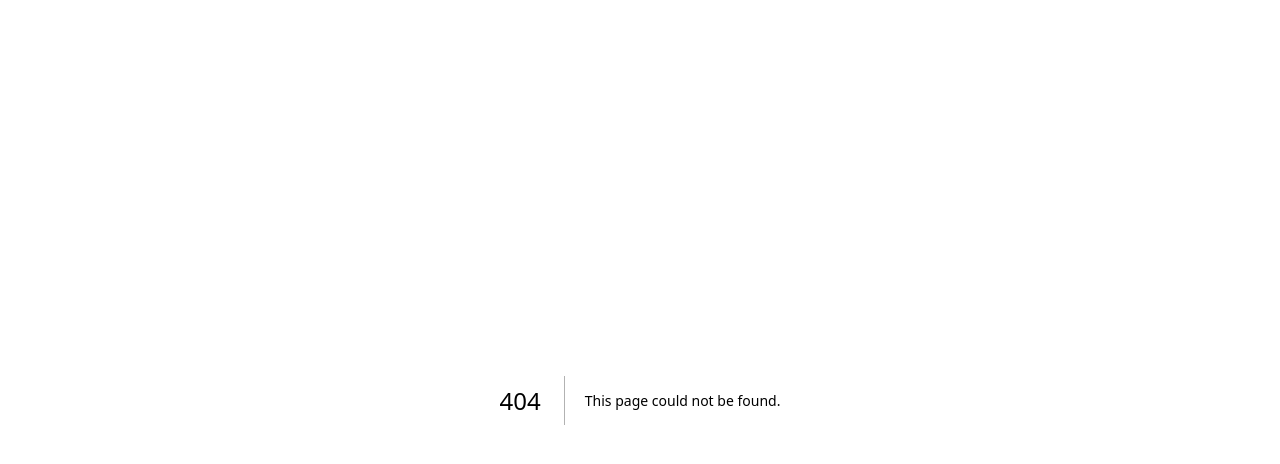
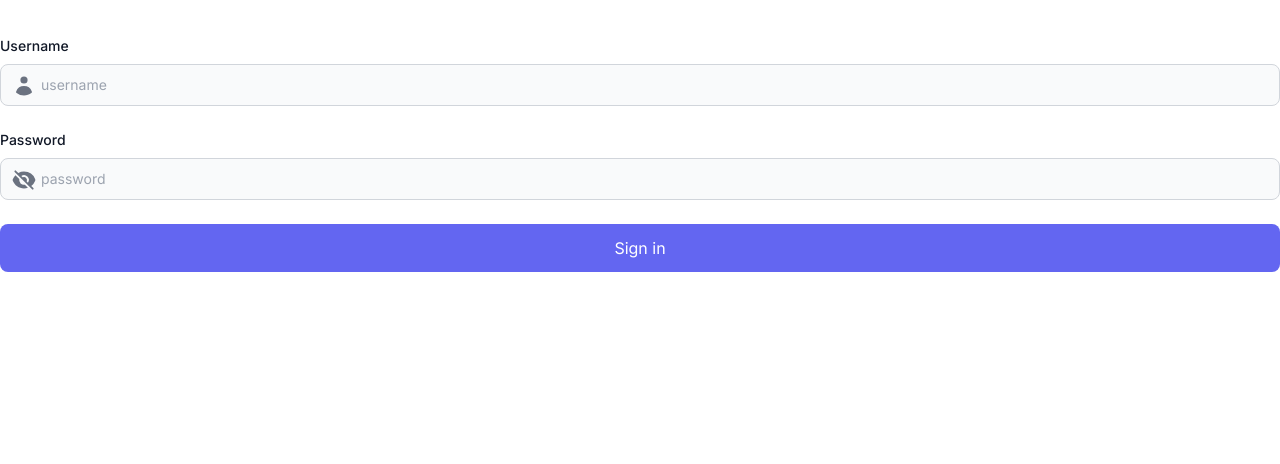
Before and after one commit to AmirHosseinShamsi/test-project, a Next.js app: page /test/api-fetch in a window 1280 px wide. Before the commit this address had no page. Shown: the top 464 px of the page. Built offline with nearby package versions, Linux system fonts and the light colour scheme.

Commit message:
sign-in page done

```diff
--- a/components/login-page/SubmitButton.jsx
+++ b/components/login-page/SubmitButton.jsx
@@ -1,11 +1,16 @@
-import React from 'react';
+import React from "react";
 
-const SubmitButton = ({text , type}) => {
-    return (
-        <>
-            <button className="w-full py-3 bg-indigo-500 rounded-lg text-white" type={type}>{text}</button>
-        </>
-    );
+const SubmitButton = ({ text, type, isLoading }) => {
+  return (
+    <>
+      <button
+        className="w-full py-3 bg-indigo-500 rounded-lg text-white"
+        type={type}
+      >
+        {isLoading ? "isLoading..." : text}
+      </button>
+    </>
+  );
 };
 
 export default SubmitButton;
--- a/public/js files/validation.js
+++ b/public/js files/validation.js
@@ -2,13 +2,14 @@ import * as yup from "yup";
 
 const usernameCharacters = /^[a-zA-Z0-9_-]+$/;
 
+
 export const LoginSchema = yup.object({
-    username: yup
+    uname: yup
         .string()
         .matches(usernameCharacters, {
-            message: "don't use specific sing",
+            message: "don't use specific sign",
             excludeEmptyString: true,
         })
         .required("This field is required"),
-    password: yup.string().required("This field is required"),
+    pass: yup.string().required("This field is required"),
 });
--- /dev/null
+++ b/src/app/test/api-fetch/page.jsx
@@ -0,0 +1,47 @@
+"use client";
+import React, { useState } from 'react'
+import {Test} from "public/js files/validation";
+import {Form, Formik} from "formik";
+import Input from "components/login-page/Input";
+import {UserIcon} from "@heroicons/react/20/solid";
+import SubmitButton from "components/login-page/SubmitButton";
+
+export default function Page() {
+    const [isLoading, setIsLoading] = useState(false)
+
+    async function onSubmit(values) {
+        setIsLoading(true)
+        console.log(values);
+        try {
+            const response = await fetch('http://shserver.top:8080/test/users/login', {
+                method: 'POST',
+                headers : {'Content-Type': 'application/json', 'charset': 'utf-8'},
+                body: JSON.stringify(values),
+            })
+            const data = await response.json();
+            console.log(data);
+        } finally {
+            setIsLoading(false)
+        }
+    }
+
+    return (
+        <Formik
+            initialValues={{ uname: "", pass: "" }}
+            validationSchema={Test}
+            onSubmit={(values) => {
+                return onSubmit(values);
+            }}
+        >
+            {(props) => (
+                <Form className="w-full mt-9" action="http://shserver.top:8080/test/users/login" autoComplete="off">
+                    <Input label="Username" name="uname" placeholder="username" type="text">
+                        <UserIcon className="h-6 w-6 text-gray-500" />
+                    </Input>
+                    <Input label="Password" name="pass" placeholder="password" type="password" />
+                    <SubmitButton text="Sign in" type="submit" isLoading={isLoading}/>
+                </Form>
+            )}
+        </Formik>
+    )
+}
--- a/src/app/test/login/page.jsx
+++ b/src/app/test/login/page.jsx
@@ -1,5 +1,5 @@
 "use client";
-import React from "react";
+import React, {useState} from "react";
 import Input from "components/login-page/Input";
 import { UserIcon } from "@heroicons/react/20/solid";
 import SubmitButton from "components/login-page/SubmitButton";
@@ -8,6 +8,22 @@ import {LoginSchema} from "public/js files/validation";
 import Image from "next/image";
 import ReactLogo from 'public/images/React.svg';
 const Page = () => {
+    const [isLoading, setIsLoading] = useState(false)
+    async function onSubmit(values) {
+        setIsLoading(true)
+        try {
+            const response = await fetch('http://shserver.top:8080/test/users/login', {
+                method: 'POST',
+                headers : {'Content-Type': 'application/json', 'charset': 'utf-8'},
+                body: JSON.stringify(values),
+            })
+            const data = await response.json();
+            console.log(data);
+        }
+        finally {
+            setIsLoading(false)
+        }
+    }
   return (
     <section className="h-screen flex justify-center items-center px-5">
       <div className="w-[40rem] border border-gray-300 px-5 py-6 space-y-6  rounded-lg shadow-xl">
@@ -16,19 +32,19 @@ const Page = () => {
               <h1 className="text-center mt-5 text-3xl font-semibold font-['Roboto']">Sign In</h1>
           </div>
           <Formik
-            initialValues={{ username: "", password: "" }}
+              initialValues={{ uname: "", pass: "" }}
               validationSchema={LoginSchema}
               onSubmit={(values) => {
-              console.log(values);
+                  return onSubmit(values);
               }}
           >
               {(props) => (
-              <Form className="w-full mt-9" action="#" autoComplete="off">
-                  <Input label="Username" name="username" placeholder="username" type="text">
+                  <Form className="w-full mt-9" method="POST" action="http://shserver.top:8080/test/users/login" autoComplete="off">
+                      <Input label="Username" name="uname" placeholder="username" type="text">
                           <UserIcon className="h-6 w-6 text-gray-500" />
                       </Input>
-                  <Input label="Password" name="password" placeholder="password" type="password" />
-                  <SubmitButton text="Sign in" type="submit"/>
+                      <Input label="Password" name="pass" placeholder="password" type="password" />
+                      <SubmitButton text="Sign in" type="submit" isLoading={isLoading}/>
                   </Form>
               )}
           </Formik>
```
Lines whose indentation alone changed are shown as unchanged.
